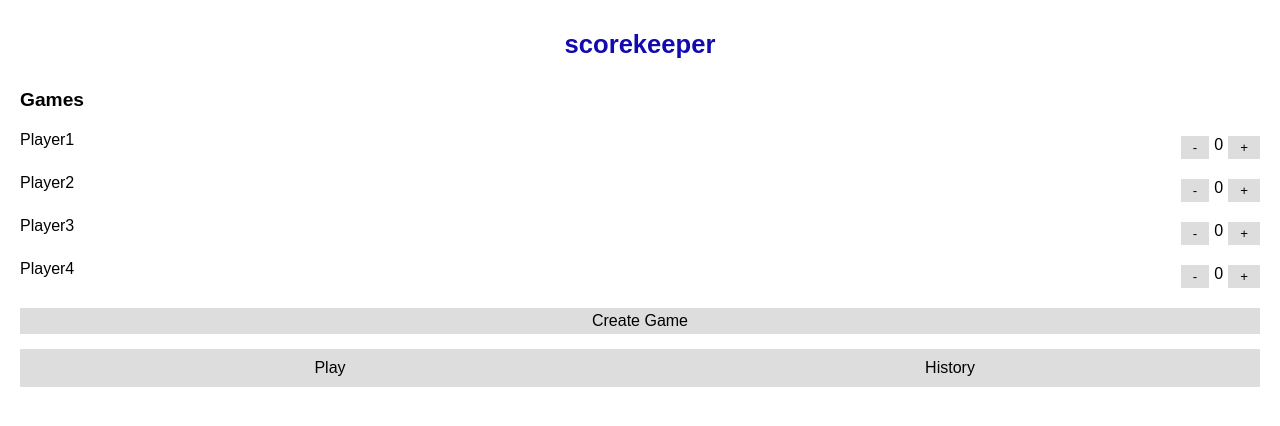
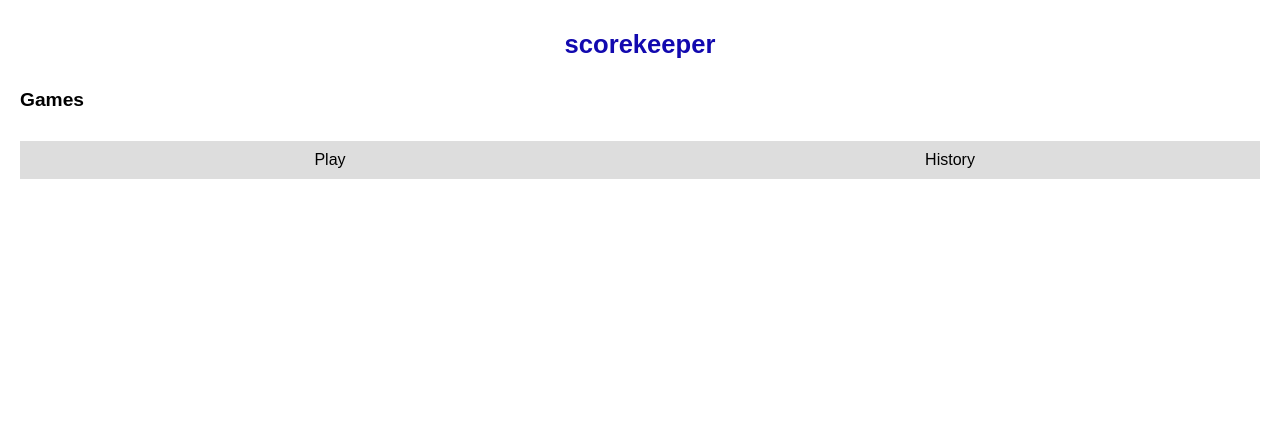
Before and after one commit to HannaSophia-92/scorekeeper, a React (Create React App) app: page /create in a window 1280 px wide. Shown: the top 426 px of the page. Built offline with nearby package versions, Linux system fonts and the light colour scheme; a web font is replaced by a local one.

Commit message:
Add functionality to form and navigate to create game page on submit

```diff
--- a/src/App.js
+++ b/src/App.js
@@ -1,30 +1,30 @@
 import PlayPage from "./pages/PlayPage";
 import HistoryPage from "./pages/HistoryPage";
 import CreateGamePage from "./pages/CreateGamePage";
-import { Routes, Route } from "react-router-dom";
+import { Routes, Route, useNavigate } from "react-router-dom";
 import Navigation from "./components/Navigation";
-import CreateGame from "./components/CreateGame";
 import { useState } from "react";
 import styled from "styled-components";
+import { nanoid } from "nanoid";
 
 function App() {
-  const [players, setPlayers] = useState([
-    { name: "Player1", score: 0, id: "1" },
-    { name: "Player2", score: 0, id: "2" },
-    { name: "Player3", score: 0, id: "3" },
-    { name: "Player4", score: 0, id: "4" },
-  ]);
+  const [players, setPlayers] = useState([]);
+  const [nameOfGame, setNameOfGame] = useState("");
+  const navigate = useNavigate();
+
+  console.log(players);
 
   return (
     <AppLayout>
       <Header>scorekeeper</Header>
       <Routes>
-        <Route path="/" element={<PlayPage />} />
+        <Route path="/" element={<PlayPage onCreateGame={createGame} />} />
         <Route path="/history" element={<HistoryPage />} />
         <Route
           path="/create"
           element={
             <CreateGamePage
+              nameOfGame={nameOfGame}
               players={players}
               onPlayerNames={handlePlayerNames}
               onDecrementPlayerScore={decrementPlayerScore}
@@ -33,13 +33,18 @@ function App() {
           }
         />
       </Routes>
-      <CreateGame />
       <Navigation />
     </AppLayout>
   );
 
   function handlePlayerNames(name) {
     setPlayers(name);
+  }
+
+  function createGame({ nameOfGame, playerName }) {
+    setNameOfGame(nameOfGame);
+    setPlayers(playerName.map((name) => ({ name, score: 0, id: nanoid() })));
+    navigate("./create");
   }
 
   function incrementPlayerScore(index) {
--- a/src/components/GameForm.js
+++ b/src/components/GameForm.js
@@ -3,9 +3,11 @@ import styled from "styled-components";
 import { useState } from "react";
 import Button from "./Button";
 
-export default function GameForm() {
+export default function GameForm({ onCreateGame }) {
   const [nameOfGame, setNameOfGame] = useState("");
   const [playerName, setPlayerName] = useState("");
+
+  const disabled = nameOfGame === "" || playerName === "";
 
   return (
     <Form
@@ -30,12 +32,16 @@ export default function GameForm() {
         onChange={(event) => setPlayerName(event.target.value)}
         required
       />
-      <Button>Create Game</Button>
+      <Button disabled={disabled}>Create Game</Button>
     </Form>
   );
 
   function handleSubmit(event) {
     event.preventDefault();
+    onCreateGame({
+      nameOfGame,
+      playerName: playerName.split(",").map((name) => name.trim()),
+    });
     setNameOfGame("");
     setPlayerName("");
   }
--- a/src/pages/CreateGamePage.js
+++ b/src/pages/CreateGamePage.js
@@ -4,10 +4,12 @@ export default function CreateGamePage({
   players,
   onDecrementPlayerScore,
   onIncrementPlayerScore,
+  nameOfGame,
 }) {
   return (
     <>
       <h2>Games</h2>
+      <h3>{nameOfGame}</h3>
       {players.map(({ name, score, id }, index) => (
         <Player
           name={name}
--- a/src/pages/PlayPage.js
+++ b/src/pages/PlayPage.js
@@ -1,5 +1,5 @@
 import GameForm from "../components/GameForm";
 
-export default function PlayPage() {
-  return <GameForm />;
+export default function PlayPage({ onCreateGame }) {
+  return <GameForm onCreateGame={onCreateGame} />;
 }
```
